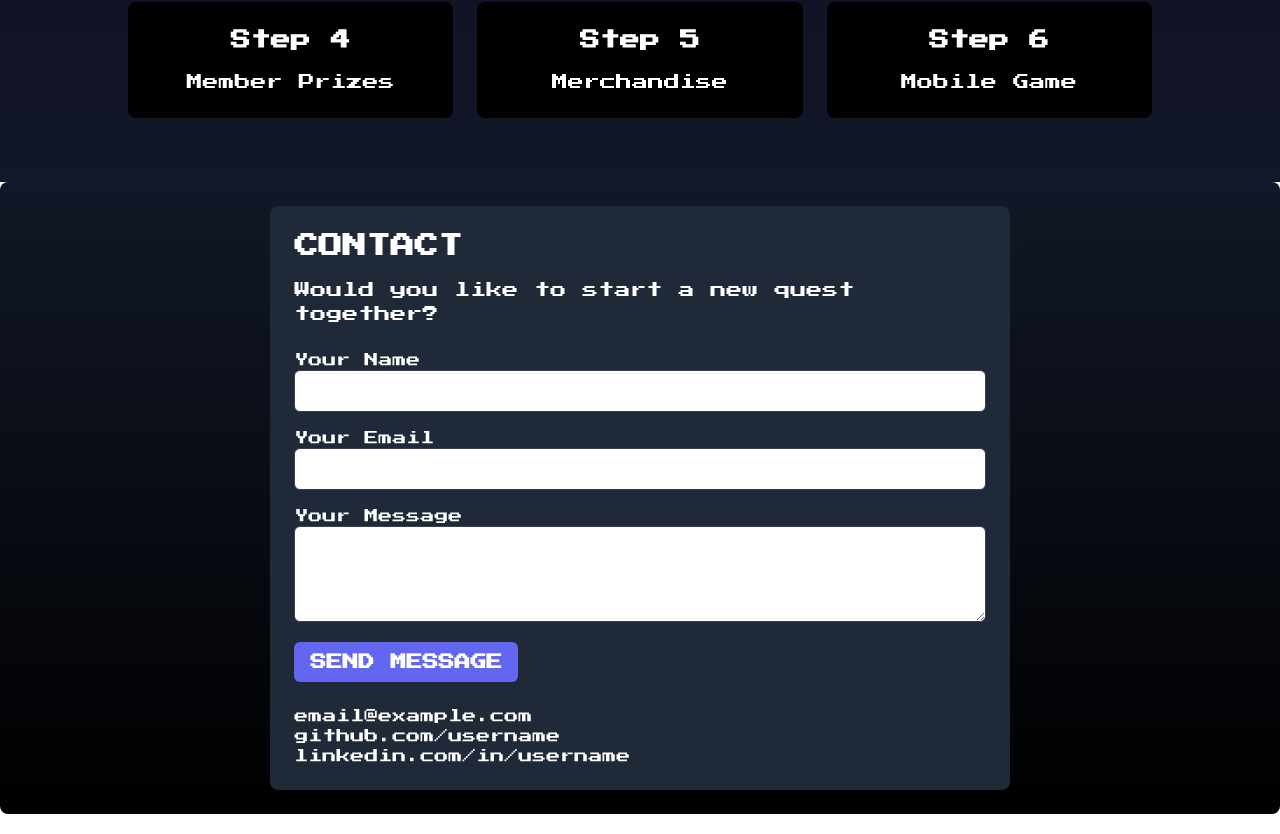
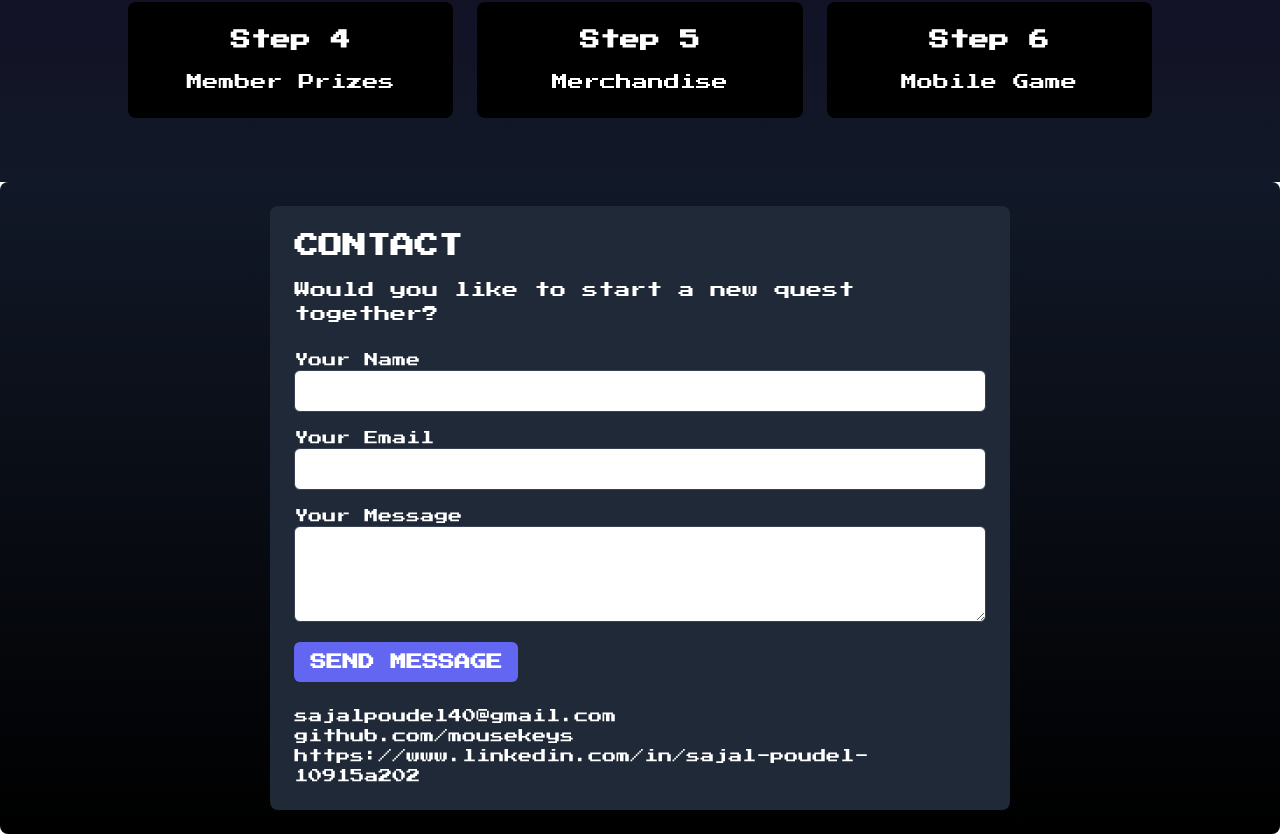
Before and after one commit to mousekeys/portfolio, a React (Vite) app in the folder sajal_portfolio/: page / in a window 1280 px wide. Shown: the part 2706-3540 px from the top of the page. Built offline with nearby package versions, Linux system fonts and the light colour scheme.

Commit message:
Added contact info

```diff
--- a/sajal_portfolio/src/components/FooterEmailForm .jsx
+++ b/sajal_portfolio/src/components/FooterEmailForm .jsx
@@ -12,8 +12,8 @@ function ContactForm() {
     const templateParams = {
       from_name: name,
       from_email: email,
-      to_name: 'Recipient Name', // Replace with recipient's name
-      to_email: 'recipient@email.com', // Replace with recipient's email
+      to_name: 'Sajal Poudel',
+      to_email: 'sajalpoudel40@gmail.com',
       message: message,
     };
 
@@ -95,7 +95,7 @@ function ContactForm() {
         <ul className="list-none">
           <li>
             <a href="mailto:email@example.com" className="hover:underline">
-              email@example.com
+              sajalpoudel40@gmail.com
             </a>
           </li>
           <li>
@@ -103,7 +103,7 @@ function ContactForm() {
               href="https://github.com/username"
               className="hover:underline"
             >
-              github.com/username
+              github.com/mousekeys
             </a>
           </li>
           <li>
@@ -111,7 +111,7 @@ function ContactForm() {
               href="https://www.linkedin.com/in/username"
               className="hover:underline"
             >
-              linkedin.com/in/username
+              https://www.linkedin.com/in/sajal-poudel-10915a202
             </a>
           </li>
         </ul>
```
